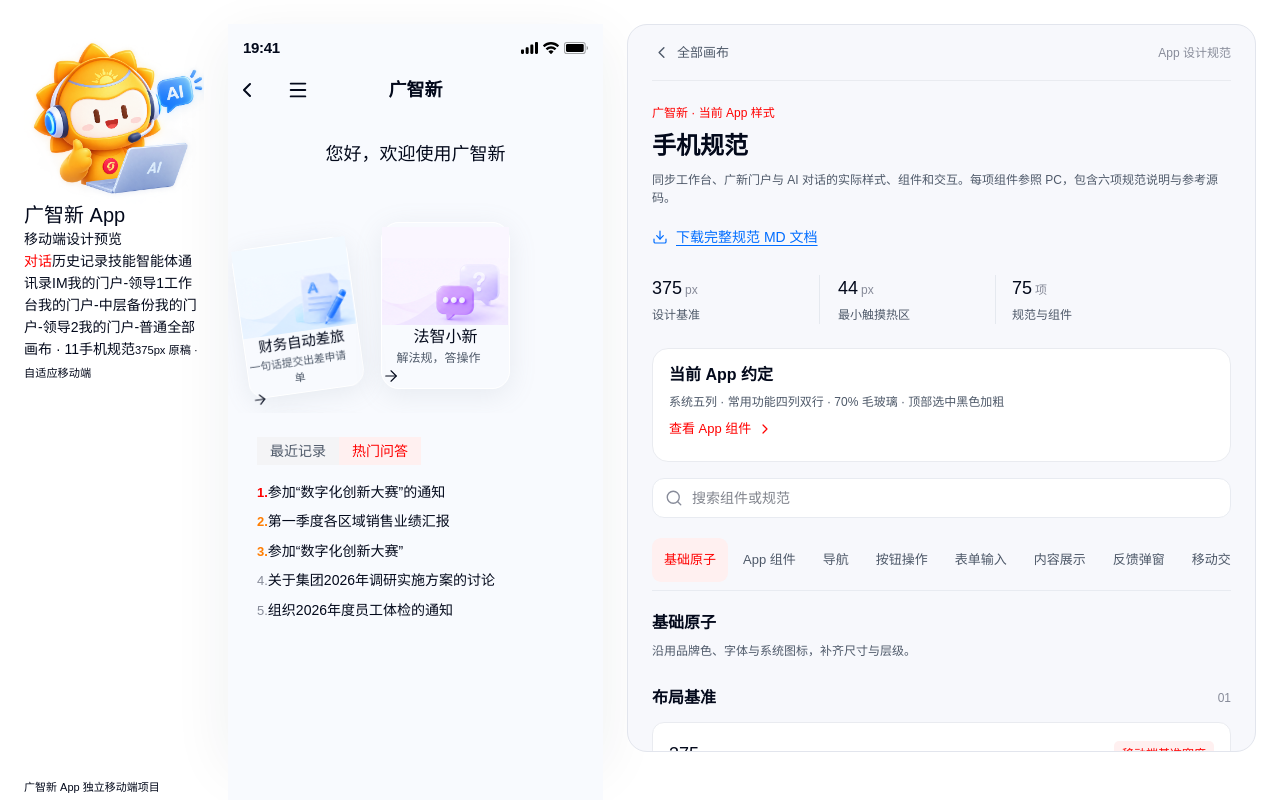
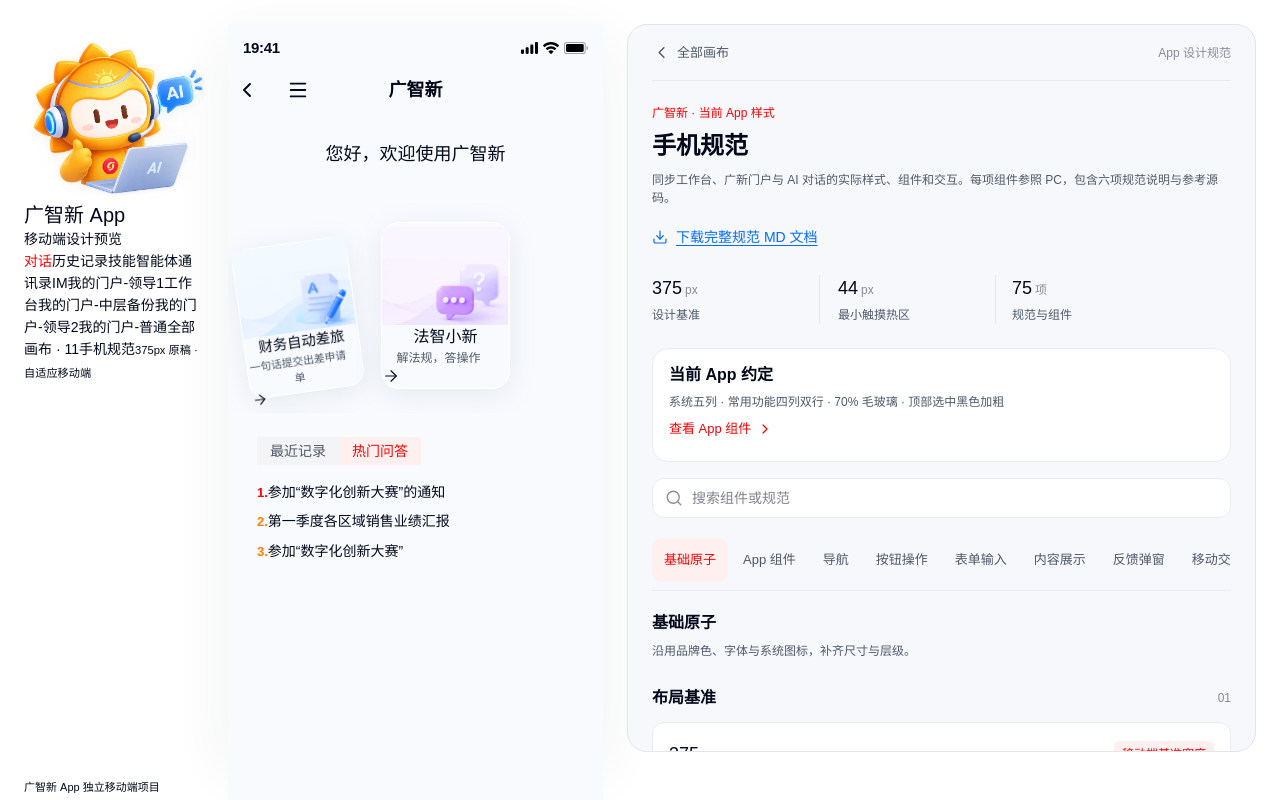
Before and after one commit to zhengzhunlun19881225/guangxinapp, a React (Vite) app: page / in a window 1280 px wide. Shown: the top 800 px of the page. Built offline with nearby package versions, Linux system fonts and the light colour scheme.

Commit message:
fix: limit AI suggestions and mute recent numbering

```diff
--- a/public/mobile-design-spec.md
+++ b/public/mobile-design-spec.md
@@ -87,6 +87,7 @@
 
 ## AI 草稿与选择交互
 
+- 首页最近记录和热门问答各最多显示3条；最近记录序号统一使用灰色辅助文字，热门问答保留前三名强调色。
 - 热门问答、最近记录和技能树问题均先填入输入框，保留可编辑草稿，点击发送后再提交；提示词和摘要模板沿用相同逻辑。
 - 输入框使用14/22正文，自然换行并随内容增高，达到150px后内部滚动；Enter换行，发送按钮或Ctrl/Command+Enter提交，中文输入法组合期间不提交。
 - 上传或选中的文件先在输入框上方展示；知识库文档确认后显示名称与移除入口，PPT模板显示封面缩略图、名称与移除入口。选择操作不自动发消息或生成文档。
--- a/src/components/ChatPage.css
+++ b/src/components/ChatPage.css
@@ -27,9 +27,9 @@
 .chat-page .suggestion-tabs .selected{background:var(--color-brand-soft);color:var(--color-brand)}
 .chat-page .suggestion-row{height:29.5px;gap:7px;font:400 14px/22px var(--font-app);color:var(--color-primary)}
 .chat-page .suggestion-row>span:first-child{width:12px;flex-shrink:0;color:var(--color-muted);font:var(--type-function)}
-.chat-page .suggestion-row:nth-of-type(1)>span:first-child{color:var(--color-brand);font-weight:600}
-.chat-page .suggestion-row:nth-of-type(2)>span:first-child{color:var(--color-warning);font-weight:600}
-.chat-page .suggestion-row:nth-of-type(3)>span:first-child{color:var(--color-warning);font-weight:600}
+.chat-page .chat-suggestions[data-kind="popular"] .suggestion-row:nth-of-type(1)>span:first-child{color:var(--color-brand);font-weight:600}
+.chat-page .chat-suggestions[data-kind="popular"] .suggestion-row:nth-of-type(2)>span:first-child{color:var(--color-warning);font-weight:600}
+.chat-page .chat-suggestions[data-kind="popular"] .suggestion-row:nth-of-type(3)>span:first-child{color:var(--color-warning);font-weight:600}
 .chat-page .suggestion-row i{font-size:22px;color:var(--color-muted)}
 .chat-page .ai-messages{position:static;min-height:0;padding:12px 16px 0;background:transparent}
 .chat-page .message.assistant p{background:#fff}.chat-page .message.user p{background:var(--color-brand-soft)}
--- a/src/components/Controls.tsx
+++ b/src/components/Controls.tsx
@@ -81,8 +81,8 @@ export function MessagingList({kind,onAction}:{kind:'im'|'contacts';onAction:(a:
 }
 export function Suggestions({onAction,history=[]}:{onAction:(a:Action)=>void;history?:string[]}) {
   const [tab,setTab]=useState('热门问答');
-  const rows=tab==='最近记录'?history.slice(0,5):questions;
-  return <section className="chat-suggestions native-card">
+  const rows=(tab==='最近记录'?history:questions).slice(0,3);
+  return <section className="chat-suggestions native-card" data-kind={tab==='最近记录'?'recent':'popular'}>
     <div className="suggestion-tabs" role="tablist" aria-label="AI 首页推荐">{['最近记录','热门问答'].map(t=><button role="tab" aria-selected={tab===t} key={t} className={tab===t?'selected':''} onClick={()=>setTab(t)}>{t}</button>)}</div>
     {rows.map((q,i)=><button className="suggestion-row" key={q+i} onClick={()=>onAction({type:'question',value:q})}>
       <span>{i+1}.</span><span>{q}</span></button>)}
```
Also changed, not shown: 2 other files (tests, documents, lock files or other folders).
